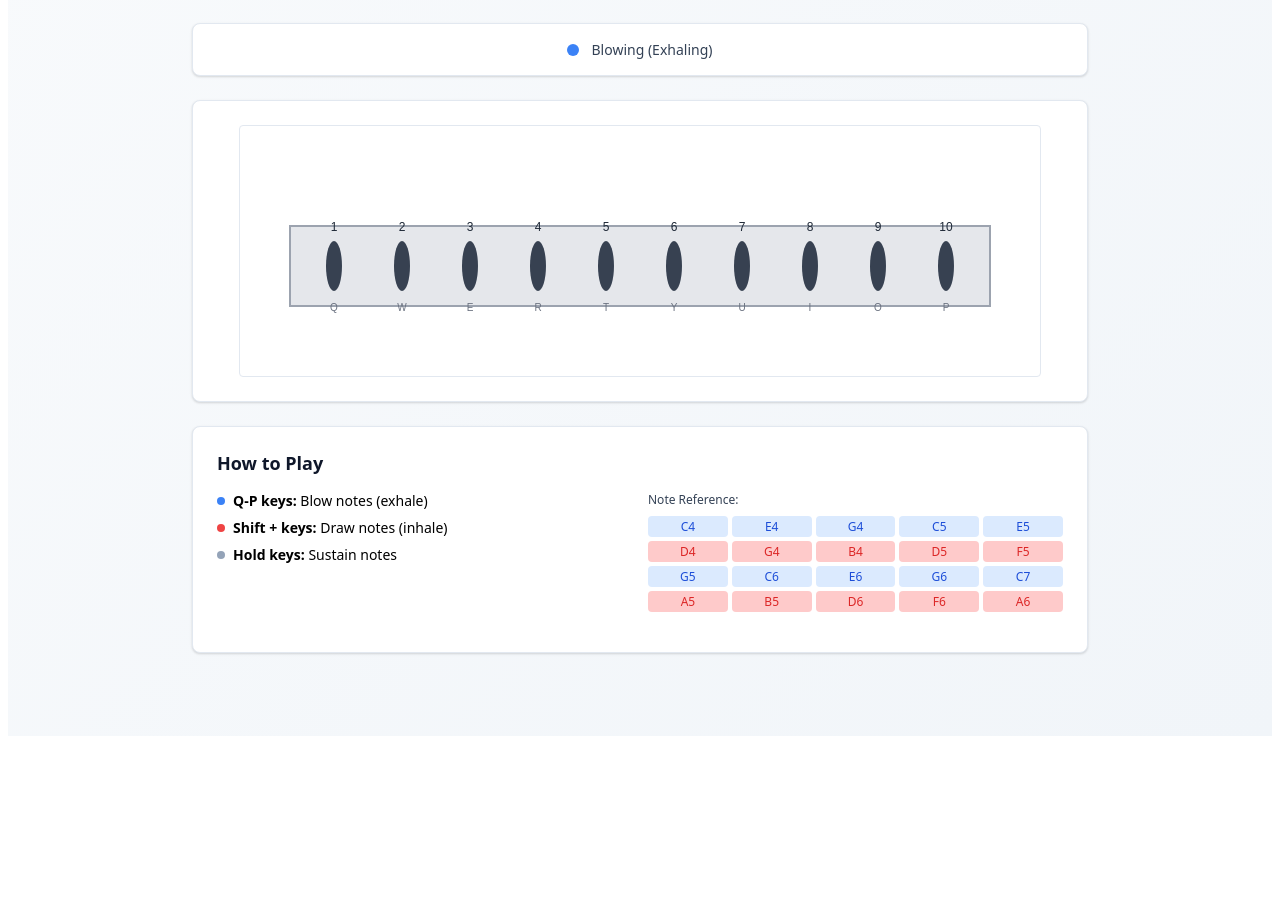
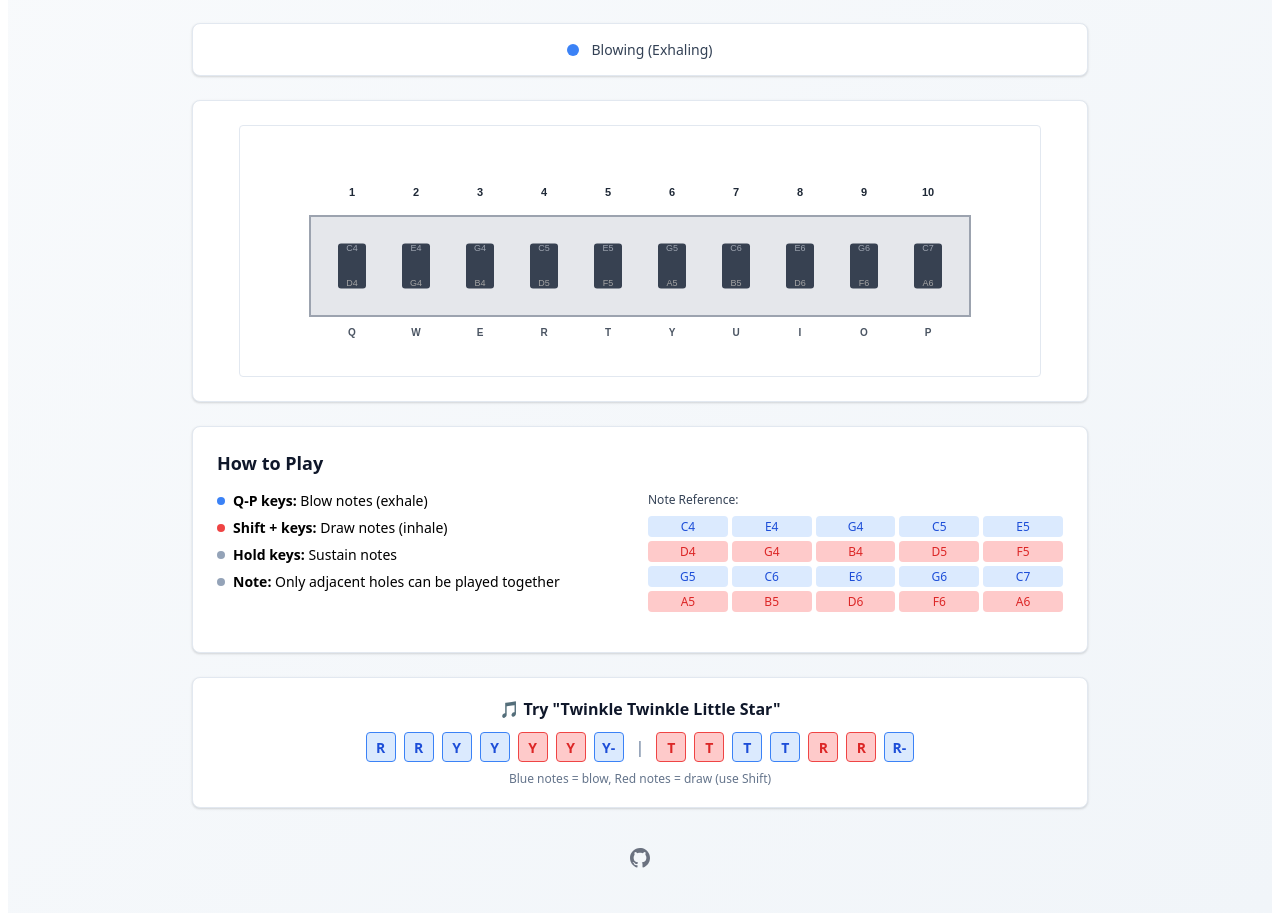
Before and after one commit to error-magnet/eharmonica, a React (Vite) app: page / in a window 1280 px wide. Shown: the part 120-1041 px from the top of the page. Before the commit the page ends 864 px from the top, so only its background shows below. Built offline with nearby package versions, Linux system fonts and the light colour scheme.

Commit message:
improved UI

```diff
--- a/package.json
+++ b/package.json
@@ -10,6 +10,7 @@
     "preview": "vite preview"
   },
   "dependencies": {
+    "@vercel/analytics": "^1.4.1",
     "class-variance-authority": "^0.7.1",
     "clsx": "^2.1.1",
     "react": "^19.1.1",
--- a/src/App.tsx
+++ b/src/App.tsx
@@ -1,9 +1,11 @@
+import { Analytics } from '@vercel/analytics/react'
 import { Harmonica } from './components/Harmonica'
 
 function App() {
   return (
     <div>
       <Harmonica />
+      <Analytics />
     </div>
   )
 }
--- a/src/components/Harmonica.css
+++ b/src/components/Harmonica.css
@@ -28,7 +28,25 @@
 .header p {
   color: #64748b;
   font-size: 16px;
-  margin: 0;
+  margin: 0 0 12px 0;
+}
+
+.github-footer {
+  text-align: center;
+  margin-top: 24px;
+  padding: 16px;
+}
+
+.github-icon {
+  display: inline-flex;
+  align-items: center;
+  justify-content: center;
+  color: #6b7280;
+  transition: color 0.2s ease;
+}
+
+.github-icon:hover {
+  color: #374151;
 }
 
 .card {
@@ -181,3 +199,59 @@
   font-weight: 500;
   font-size: 12px;
 }
+
+.song-example {
+  padding: 20px;
+  text-align: center;
+}
+
+.song-title {
+  font-size: 16px;
+  font-weight: 600;
+  color: #0f172a;
+  margin: 0 0 12px 0;
+}
+
+.song-sequence {
+  display: flex;
+  justify-content: center;
+  align-items: center;
+  gap: 8px;
+  margin-bottom: 8px;
+  flex-wrap: wrap;
+}
+
+.song-note {
+  display: inline-flex;
+  align-items: center;
+  justify-content: center;
+  width: 28px;
+  height: 28px;
+  font-weight: 600;
+  font-size: 14px;
+  border-radius: 4px;
+}
+
+.song-note.blow {
+  background-color: #dbeafe;
+  color: #1d4ed8;
+  border: 1px solid #3b82f6;
+}
+
+.song-note.draw {
+  background-color: #fecaca;
+  color: #dc2626;
+  border: 1px solid #ef4444;
+}
+
+.song-spacer {
+  color: #94a3b8;
+  font-weight: bold;
+  margin: 0 4px;
+}
+
+.song-description {
+  font-size: 12px;
+  color: #64748b;
+  margin: 0;
+}
--- a/src/components/Harmonica.tsx
+++ b/src/components/Harmonica.tsx
@@ -104,6 +104,19 @@
     })
   }, [audioContext, oscillators])
 
+  // Check if holes are adjacent (no gaps allowed)
+  const areHolesAdjacent = useCallback((holeIds: number[]) => {
+    if (holeIds.length <= 1) return true
+
+    const sortedIds = [...holeIds].sort((a, b) => a - b)
+    for (let i = 1; i < sortedIds.length; i++) {
+      if (sortedIds[i] - sortedIds[i - 1] > 1) {
+        return false // Gap found
+      }
+    }
+    return true
+  }, [])
+
   useEffect(() => {
     const handleKeyDown = (e: KeyboardEvent) => {
       if (e.repeat) return
@@ -113,8 +126,12 @@
       const hole = harmonicaData.find(h => h.key === key)
 
       if (hole && !activeHoles.has(hole.id)) {
-        setIsDraw(isShiftPressed)
-        playNote(hole, isShiftPressed)
+        // Check if adding this hole would maintain adjacency
+        const newActiveHoles = [...activeHoles, hole.id]
+        if (areHolesAdjacent(newActiveHoles)) {
+          setIsDraw(isShiftPressed)
+          playNote(hole, isShiftPressed)
+        }
       }
     }
 
@@ -134,7 +151,7 @@
       window.removeEventListener('keydown', handleKeyDown)
       window.removeEventListener('keyup', handleKeyUp)
     }
-  }, [activeHoles, playNote, stopNote])
+  }, [activeHoles, playNote, stopNote, areHolesAdjacent])
 
   // Canvas drawing function
   const drawHarmonica = useCallback(() => {
@@ -147,45 +164,60 @@
     const { width, height } = canvas
     ctx.clearRect(0, 0, width, height)
 
-    // Draw harmonica body
+    // Draw harmonica body (smaller)
     ctx.fillStyle = '#e5e7eb'
     ctx.strokeStyle = '#9ca3af'
     ctx.lineWidth = 2
-    ctx.fillRect(50, 100, width - 100, 80)
-    ctx.strokeRect(50, 100, width - 100, 80)
+    ctx.fillRect(70, 90, width - 140, 100)
+    ctx.strokeRect(70, 90, width - 140, 100)
 
-    // Draw holes
-    const holeWidth = (width - 120) / 10
+    // Calculate hole positioning - closer together
+    const totalHolesWidth = width - 160
+    const holeSpacing = totalHolesWidth / 10
+    const startX = 80
+
     harmonicaData.forEach((hole, index) => {
-      const x = 60 + index * holeWidth + holeWidth / 2
+      const x = startX + index * holeSpacing + holeSpacing / 2
       const y = 140
 
-      // Draw hole
+      // Draw hole (wider and more square-like)
       ctx.fillStyle = activeHoles.has(hole.id)
         ? isDraw ? '#ef4444' : '#3b82f6'
         : '#374151'
 
+      const holeWidth = 28
+      const holeHeight = 45
       ctx.beginPath()
-      ctx.ellipse(x, y, 8, 25, 0, 0, 2 * Math.PI)
+      ctx.roundRect(x - holeWidth/2, y - holeHeight/2, holeWidth, holeHeight, 3)
       ctx.fill()
 
-      // Draw hole number
+      // Draw hole number above the harmonica
       ctx.fillStyle = '#1f2937'
-      ctx.font = '12px sans-serif'
+      ctx.font = 'bold 11px sans-serif'
       ctx.textAlign = 'center'
-      ctx.fillText(hole.id.toString(), x, y - 35)
+      ctx.fillText(hole.id.toString(), x, y - 70)
 
-      // Draw key binding
-      ctx.fillStyle = activeHoles.has(hole.id) ? '#fbbf24' : '#6b7280'
-      ctx.font = '10px sans-serif'
-      ctx.fillText(hole.key.toUpperCase(), x, y + 45)
+      // Draw key binding below the harmonica
+      ctx.fillStyle = activeHoles.has(hole.id) ? '#dc2626' : '#4b5563'
+      ctx.font = 'bold 10px sans-serif'
+      ctx.fillText(hole.key.toUpperCase(), x, y + 70)
+
+      // Draw blow note inside harmonica (top)
+      ctx.fillStyle = '#9ca3af'
+      ctx.font = '9px sans-serif'
+      ctx.fillText(hole.blowNote, x, y - 15)
+
+      // Draw draw note inside harmonica (bottom)
+      ctx.fillStyle = '#a3a3a3'
+      ctx.font = '9px sans-serif'
+      ctx.fillText(hole.drawNote, x, y + 20)
 
       // Visual feedback for active holes
       if (activeHoles.has(hole.id)) {
         ctx.strokeStyle = isDraw ? '#dc2626' : '#2563eb'
         ctx.lineWidth = 3
         ctx.beginPath()
-        ctx.ellipse(x, y, 12, 30, 0, 0, 2 * Math.PI)
+        ctx.roundRect(x - holeWidth/2 - 2, y - holeHeight/2 - 2, holeWidth + 4, holeHeight + 4, 5)
         ctx.stroke()
       }
     })
@@ -216,7 +248,7 @@
     <div className="harmonica-container">
       <div className="harmonica-content">
         <div className="header">
-          <h1>Virtual Harmonica</h1>
+          <h1>E-Harmonica</h1>
           <p>Play music with your keyboard</p>
         </div>
 
@@ -255,6 +287,10 @@
                 <div className="instruction-dot gray"></div>
                 <span><strong>Hold keys:</strong> Sustain notes</span>
               </div>
+              <div className="instruction-item">
+                <div className="instruction-dot gray"></div>
+                <span><strong>Note:</strong> Only adjacent holes can be played together</span>
+              </div>
             </div>
             <div className="note-reference">
               <h4 className="note-reference-title">Note Reference:</h4>
@@ -285,6 +321,38 @@
             </div>
           </div>
         </div>
+
+        {/* Song Example */}
+        <div className="card song-example">
+          <h3 className="song-title">🎵 Try "Twinkle Twinkle Little Star"</h3>
+          <div className="song-sequence">
+            <span className="song-note blow">R</span>
+            <span className="song-note blow">R</span>
+            <span className="song-note blow">Y</span>
+            <span className="song-note blow">Y</span>
+            <span className="song-note draw">Y</span>
+            <span className="song-note draw">Y</span>
+            <span className="song-note blow">Y-</span>
+            <span className="song-spacer">|</span>
+            <span className="song-note draw">T</span>
+            <span className="song-note draw">T</span>
+            <span className="song-note blow">T</span>
+            <span className="song-note blow">T</span>
+            <span className="song-note draw">R</span>
+            <span className="song-note draw">R</span>
+            <span className="song-note blow">R-</span>
+          </div>
+          <p className="song-description">Blue notes = blow, Red notes = draw (use Shift)</p>
+        </div>
+
+        {/* GitHub Link */}
+        <div className="github-footer">
+          <a href="https://github.com/error-magnet/eharmonica" target="_blank" rel="noopener noreferrer" className="github-icon">
+            <svg width="20" height="20" viewBox="0 0 24 24" fill="currentColor">
+              <path d="M12 0c-6.626 0-12 5.373-12 12 0 5.302 3.438 9.8 8.207 11.387.599.111.793-.261.793-.577v-2.234c-3.338.726-4.033-1.416-4.033-1.416-.546-1.387-1.333-1.756-1.333-1.756-1.089-.745.083-.729.083-.729 1.205.084 1.839 1.237 1.839 1.237 1.07 1.834 2.807 1.304 3.492.997.107-.775.418-1.305.762-1.604-2.665-.305-5.467-1.334-5.467-5.931 0-1.311.469-2.381 1.236-3.221-.124-.303-.535-1.524.117-3.176 0 0 1.008-.322 3.301 1.23.957-.266 1.983-.399 3.003-.404 1.02.005 2.047.138 3.006.404 2.291-1.552 3.297-1.23 3.297-1.30.653 1.653.242 2.874.118 3.176.77.84 1.235 1.911 1.235 3.221 0 4.609-2.807 5.624-5.479 5.921.43.372.823 1.102.823 2.222v3.293c0 .319.192.694.801.576 4.765-1.589 8.199-6.086 8.199-11.386 0-6.627-5.373-12-12-12z"/>
+            </svg>
+          </a>
+        </div>
       </div>
     </div>
   )
```
Also changed, not shown: index.html (+2 -2 lines), 1 other file (tests, documents, lock files or other folders).
